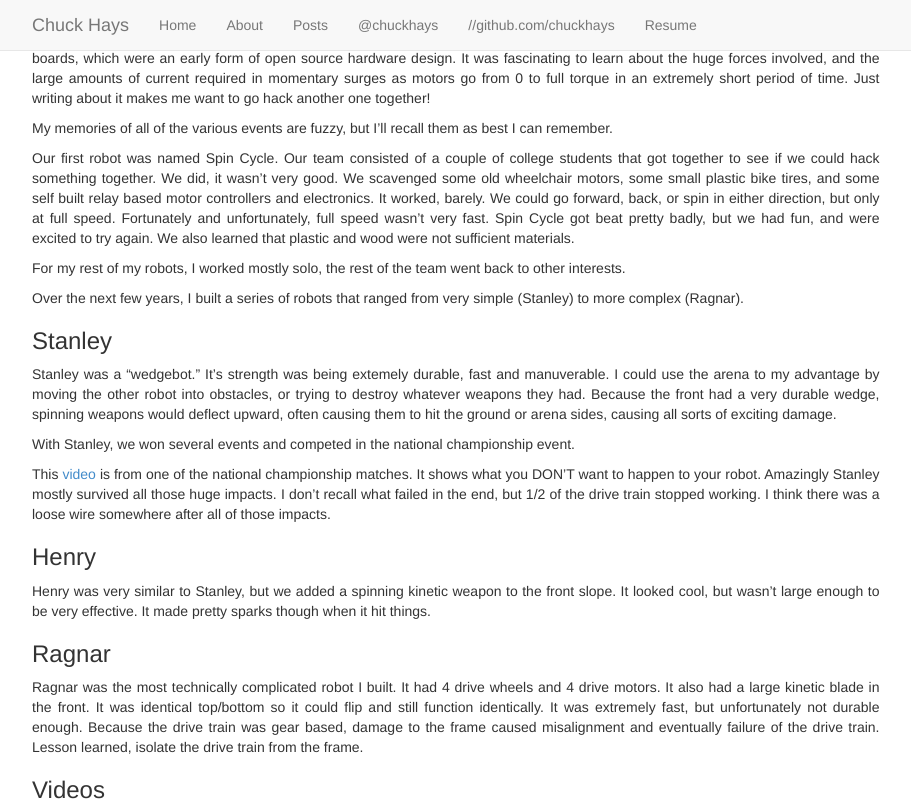
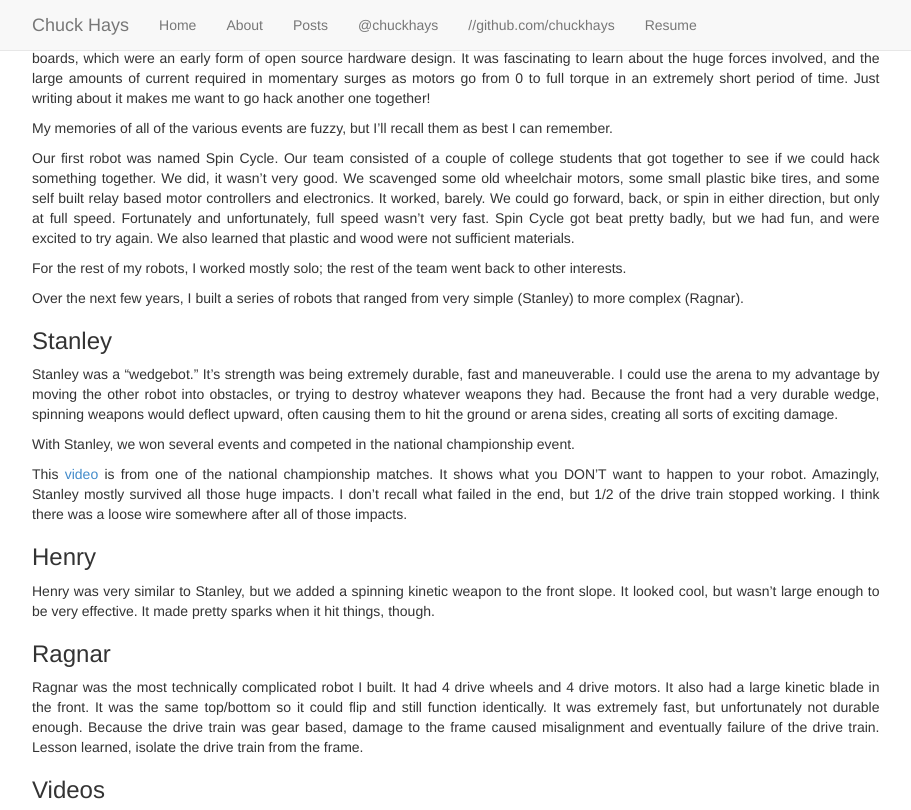
Before and after one commit to chuckhays/madebychuck, a Jekyll site: the page built from _posts/2014-09-30-robot-combat.md, in a window 1280 px wide and 900 px high, scrolled down 715 px, cut to the strip 0-810 px from the top of the window. Shown: the whole strip, without its empty margins (53-964 px from the left). Built offline with Jekyll 4.4.1, drawn with Linux system fonts in a browser that asks for light colours; nearby versions of some CDN libraries; Markdown is read by kramdown in place of the engine named in the settings; comment, search, counter and statistics services are not loaded.

Commit message:
Edited various wording in Robot Combat post.

```diff
--- a/_posts/2014-09-30-robot-combat.md
+++ b/_posts/2014-09-30-robot-combat.md
@@ -29,25 +29,25 @@ My memories of all of the various events are fuzzy, but I'll recall them as best
 
 Our first robot was named Spin Cycle. Our team consisted of a couple of college students that got together to see if we could hack something together. We did, it wasn't very good. We scavenged some old wheelchair motors, some small plastic bike tires, and some self built relay based motor controllers and electronics. It worked, barely. We could go forward, back, or spin in either direction, but only at full speed. Fortunately and unfortunately, full speed wasn't very fast. Spin Cycle got beat pretty badly, but we had fun, and were excited to try again. We also learned that plastic and wood were not sufficient materials.
 
-For my rest of my robots, I worked mostly solo, the rest of the team went back to other interests.
+For the rest of my robots, I worked mostly solo; the rest of the team went back to other interests.
 
 Over the next few years, I built a series of robots that ranged from very simple (Stanley) to more complex (Ragnar).
 
 ### Stanley
 
-Stanley was a "wedgebot." It's strength was being extemely durable, fast and manuverable. I could use the arena to my advantage by moving the other robot into obstacles, or trying to destroy whatever weapons they had. Because the front had a very durable wedge, spinning weapons would deflect upward, often causing them to hit the ground or arena sides, causing all sorts of exciting damage.
+Stanley was a "wedgebot." It's strength was being extremely durable, fast and maneuverable. I could use the arena to my advantage by moving the other robot into obstacles, or trying to destroy whatever weapons they had. Because the front had a very durable wedge, spinning weapons would deflect upward, often causing them to hit the ground or arena sides, creating all sorts of exciting damage.
 
 With Stanley, we won several events and competed in the national championship event.
 
-This [video](http://youtu.be/Fgm9w1OzEo9?t=1m32s) is from one of the national championship matches. It shows what you DON'T want to happen to your robot. Amazingly Stanley mostly survived all those huge impacts. I don't recall what failed in the end, but 1/2 of the drive train stopped working. I think there was a loose wire somewhere after all of those impacts.
+This [video](http://youtu.be/Fgm9w1OzEo9?t=1m32s) is from one of the national championship matches. It shows what you DON'T want to happen to your robot. Amazingly, Stanley mostly survived all those huge impacts. I don't recall what failed in the end, but 1/2 of the drive train stopped working. I think there was a loose wire somewhere after all of those impacts.
 
 ### Henry
 
-Henry was very similar to Stanley, but we added a spinning kinetic weapon to the front slope. It looked cool, but wasn't large enough to be very effective. It made pretty sparks though when it hit things.
+Henry was very similar to Stanley, but we added a spinning kinetic weapon to the front slope. It looked cool, but wasn't large enough to be very effective. It made pretty sparks when it hit things, though.
 
 ### Ragnar
 
-Ragnar was the most technically complicated robot I built. It had 4 drive wheels and 4 drive motors. It also had a large kinetic blade in the front. It was identical top/bottom so it could flip and still function identically. It was extremely fast, but unfortunately not durable enough. Because the drive train was gear based, damage to the frame caused misalignment and eventually failure of the drive train. Lesson learned, isolate the drive train from the frame.
+Ragnar was the most technically complicated robot I built. It had 4 drive wheels and 4 drive motors. It also had a large kinetic blade in the front. It was the same top/bottom so it could flip and still function identically. It was extremely fast, but unfortunately not durable enough. Because the drive train was gear based, damage to the frame caused misalignment and eventually failure of the drive train. Lesson learned, isolate the drive train from the frame.
 
 ### Videos
 <iframe width="420" height="315" src="//www.youtube.com/embed/Fgm9w1OzEo8?rel=0" frameborder="0" allowfullscreen></iframe>
```
